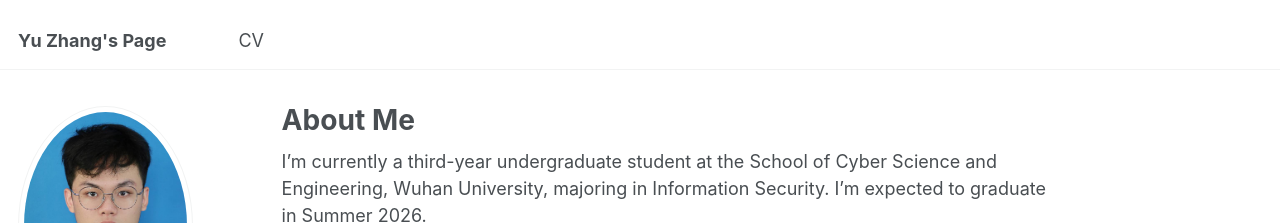
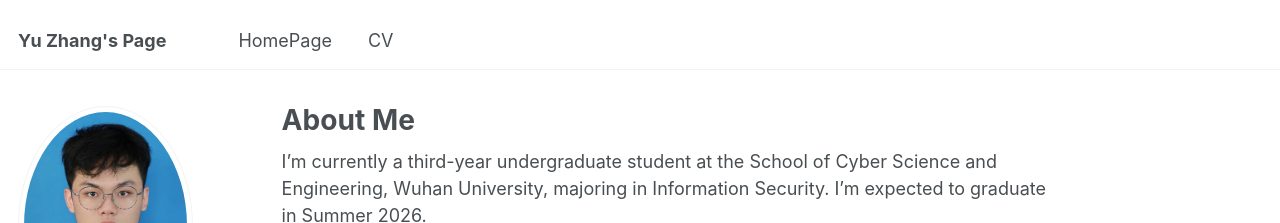
Before and after one commit to zy-Matrix/zy-Matrix.github.io, a Jekyll site: the page built from _pages/about.md, in a window 1280 px wide. Shown: the top 223 px of the page. Built offline with Jekyll 4.4.1, drawn with Linux system fonts in a browser that asks for light colours.

Commit message:
Update navigation.yml

```diff
--- a/_data/navigation.yml
+++ b/_data/navigation.yml
@@ -5,6 +5,7 @@
 # prevent it from being included in the site.
 
 main:
-
+  - title: "HomePage"
+    url: /about.md
   - title: "CV"
     url: /file/CV.pdf
```
